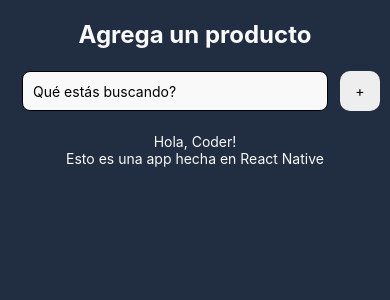
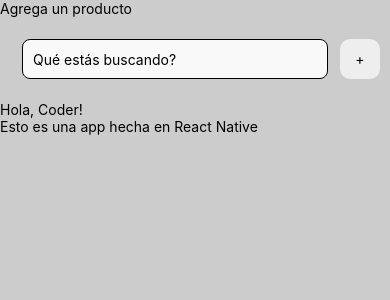
Before and after one commit to CaraRota/mobileApp, a React Native app: screen / in a window 390 px wide. Shown: the top 300 px of the page. Built offline with nearby package versions, Linux system fonts and the light colour scheme.

Commit message:
Update background and text colors in Styles.js

```diff
--- a/css/Styles.js
+++ b/css/Styles.js
@@ -1,25 +1,10 @@
 import { StyleSheet, StatusBar } from "react-native";
-
-const backgroundColor = "#212D40";
-const whiteColor = "#F9F9F9";
 
 export const styles = StyleSheet.create({
     container: {
-        backgroundColor: backgroundColor,
+        backgroundColor: "#ccc",
         flex: 1,
         paddingTop: StatusBar.currentHeight || 0,
-        alignItems: "center",
-    },
-
-    appTitle: {
-        fontSize: 24,
-        color: whiteColor,
-        fontWeight: "bold",
-        marginTop: 20,
-    },
-
-    textColor: {
-        color: whiteColor,
     },
 
     searchBarContainer: {
@@ -46,7 +31,7 @@ export const styles = StyleSheet.create({
         width: "85%",
         borderWidth: 1,
         borderRadius: 8,
-        backgroundColor: whiteColor,
+        backgroundColor: "#f9f9f9",
         padding: 10,
     },
 });
```
